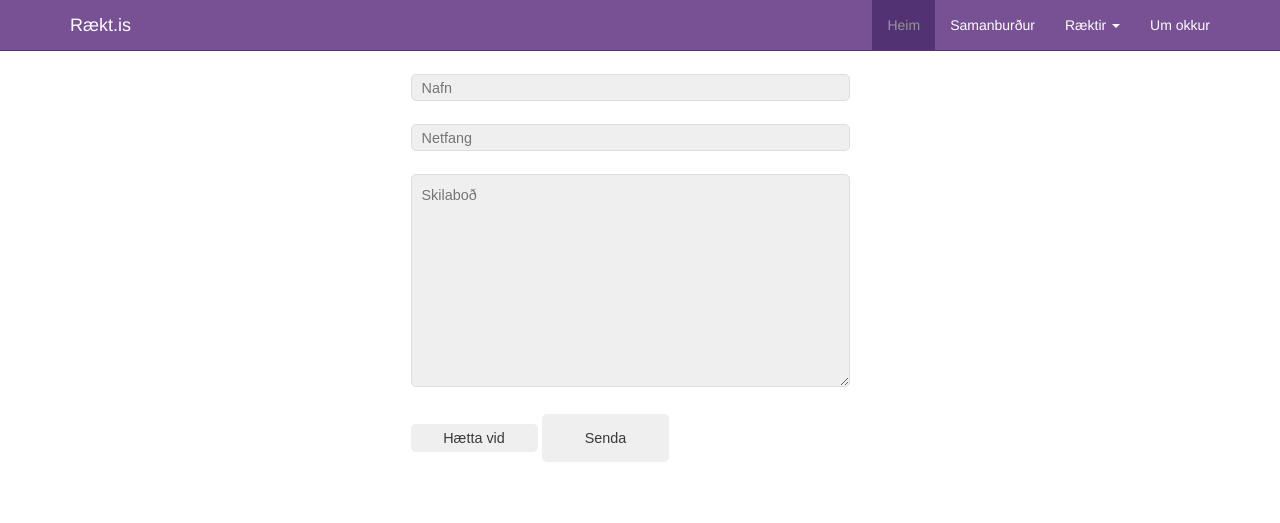
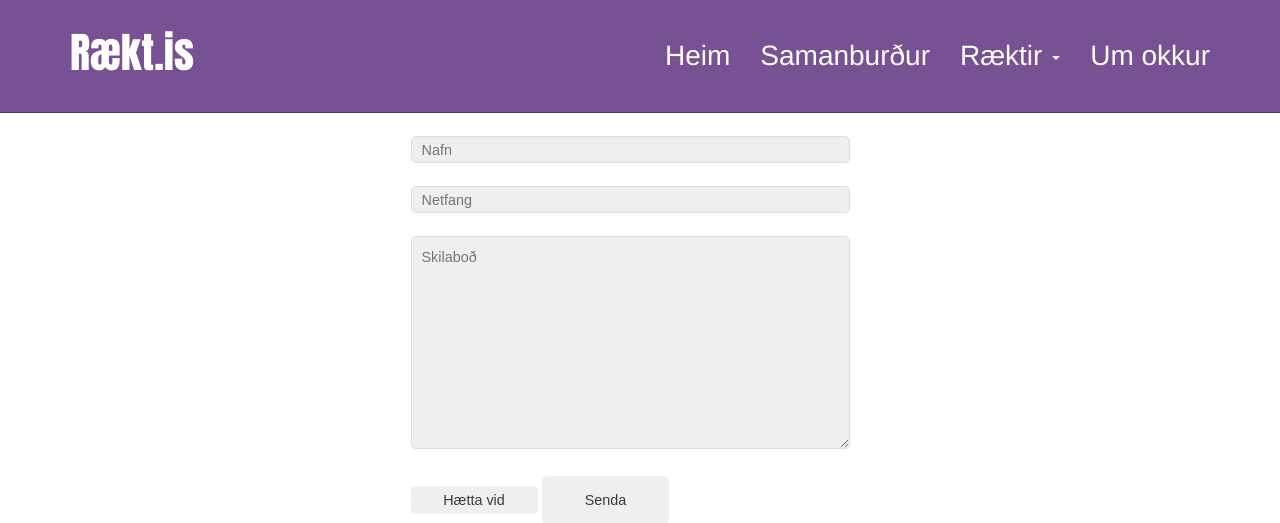
Before and after one commit to palarn/R-ktin, a PHP site: page /contact.html in a window 1280 px wide. Shown: the top 523 px of the page. Run offline with PHP 8.4, Linux system fonts and the light colour scheme; some libraries are stand-ins or nearby versions; some web fonts are replaced.

Commit message:
Header breytingar

```diff
--- a/Raekt.is/contact.html
+++ b/Raekt.is/contact.html
@@ -39,7 +39,7 @@
 
 					<ul class="nav navbar-nav navbar-right">
 
-						<li class="active"><a href="#">Heim</a></li>
+						<li><a href="index.html">Heim</a></li>
 						<li><a href="samanburdur.html">Samanburður</a></li>
 						<li class="dropdown">
 							<a href="#" class="dropdown-toggle" data-toggle="dropdown">Ræktir <b class="caret"></b></a>
--- a/Raekt.is/css/header_footer.css
+++ b/Raekt.is/css/header_footer.css
@@ -1,4 +1,27 @@
+.navbar-brand{
+  font-family: Impact, Charcoal, sans-serif;
+}
 
+@media (min-width: 767px) {
+  .navbar-fixed-top{
+    min-height: 4em;
+  }
+  .navbar-nav > li > a {
+      padding-top: 0px;
+      padding-bottom: 0px;
+      line-height: 4em;
+      font-size: 2em;
+  }
+
+
+  .navbar-brand {
+      padding-top: 0em;
+      padding-bottom: 0em;
+      line-height: 2.5em;
+      font-size: 3em;
+
+  }
+}
 
 .navbar-default {
   background-color: #57267b;
@@ -72,6 +95,13 @@
     color: #7b7b7b;
     background-color: #280051;
   }
+
+  .navbar-nav > li > a {
+    line-height: 40px;
+    padding-top: 10px;
+    padding-bottom: 10px;
+    font-size: 20px;
+  }
 }
 
 .navbar{
```
Also changed, not shown: Raekt.is/index.html (+4 -4 lines).
